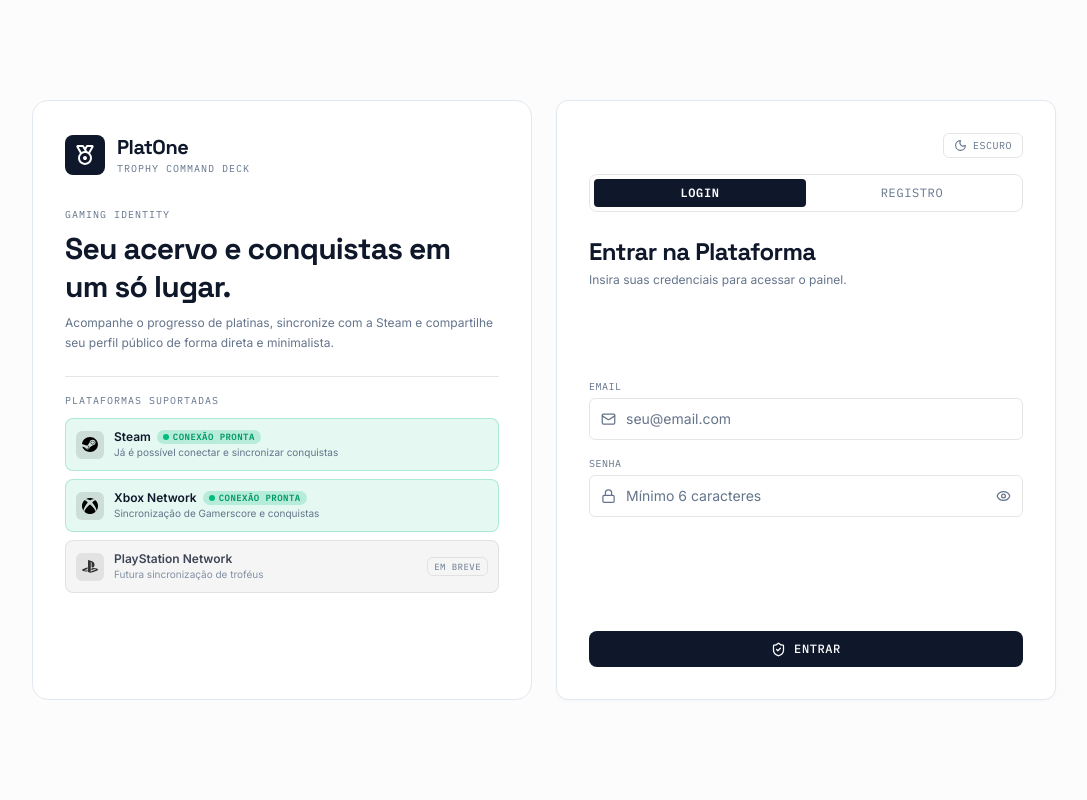
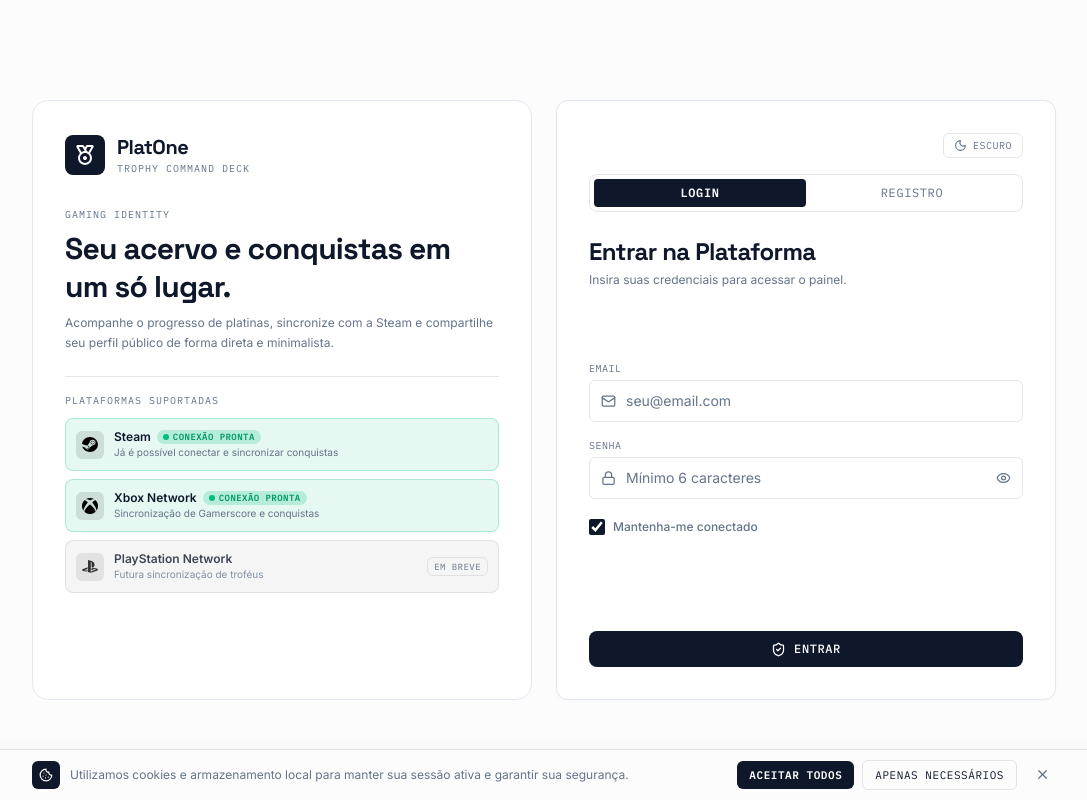
Before and after one commit to eu-micaeu/PlatOne, a React (Vite) app in the folder frontend/react/: page / in a window 1280 px wide. Shown: the whole page, without its empty margins (96-1183 px from the left). Built offline with nearby package versions, Linux system fonts and the light colour scheme.

Commit message:
feat: add cookie consent modal and remember me functionality in AuthPage

```diff
--- a/frontend/react/src/App.tsx
+++ b/frontend/react/src/App.tsx
@@ -8,6 +8,8 @@
 import HomePage from './pages/HomePage';
 import ProfilePage from './pages/ProfilePage';
 import SettingsPage from './pages/SettingsPage';
+import ConfirmLogoutModal from './components/ConfirmLogoutModal';
+import CookieModal from './components/CookieModal';
 import type {
   Achievement,
   AuthMode,
@@ -53,6 +55,7 @@
   const [emailInput, setEmailInput] = useState('');
   const [passwordInput, setPasswordInput] = useState('');
   const [confirmPasswordInput, setConfirmPasswordInput] = useState('');
+  const [rememberMe, setRememberMe] = useState(true);
 
   const [platinums, setPlatinums] = useState<Platinum[]>([]);
   const [stats, setStats] = useState<Stats | null>(null);
@@ -84,6 +87,9 @@
   const [achievementsLoading, setAchievementsLoading] = useState(false);
   const [achievementsError, setAchievementsError] = useState<string | null>(null);
 
+  const [showLogoutModal, setShowLogoutModal] = useState(false);
+  const [isLoggingOut, setIsLoggingOut] = useState(false);
+
   const authHeaders = useMemo(
     () => (authToken ? { Authorization: `Bearer ${authToken}` } : {}),
     [authToken]
@@ -129,12 +135,19 @@
     setRoutePath(targetPath);
   }, []);
 
-  const setSessionToken = useCallback((token: string | null) => {
+  const setSessionToken = useCallback((token: string | null, remember = true) => {
     setAuthToken(token);
     if (token) {
+      if (remember) {
         localStorage.setItem(TOKEN_STORAGE_KEY, token);
+        sessionStorage.removeItem(TOKEN_STORAGE_KEY);
+      } else {
+        sessionStorage.setItem(TOKEN_STORAGE_KEY, token);
+        localStorage.removeItem(TOKEN_STORAGE_KEY);
+      }
     } else {
       localStorage.removeItem(TOKEN_STORAGE_KEY);
+      sessionStorage.removeItem(TOKEN_STORAGE_KEY);
     }
   }, []);
 
@@ -730,7 +743,7 @@
       }
 
       const result = (await response.json()) as AuthResponse;
-      setSessionToken(result.token);
+      setSessionToken(result.token, rememberMe);
       setUser(result.user);
       resetAuthForm();
       setAuthError(null);
@@ -751,6 +764,7 @@
 
   const handleLogout = async () => {
     try {
+      setIsLoggingOut(true);
       if (authToken) {
         await fetch('/api/auth/logout', {
           method: 'POST',
@@ -760,6 +774,8 @@
     } catch (logoutError) {
       console.error('Logout failed:', logoutError);
     } finally {
+      setIsLoggingOut(false);
+      setShowLogoutModal(false);
       setSessionToken(null);
       setUser(null);
       setProfileError(null);
@@ -913,6 +929,7 @@
 
   if (!isAuthenticated && !isPublicProfileRoute) {
     return (
+      <>
         <AuthPage
           authMode={authMode}
           authSubmitting={authSubmitting}
@@ -921,15 +938,19 @@
           emailInput={emailInput}
           passwordInput={passwordInput}
           confirmPasswordInput={confirmPasswordInput}
+          rememberMe={rememberMe}
           onNicknameChange={setNicknameInput}
           onEmailChange={setEmailInput}
           onPasswordChange={setPasswordInput}
           onConfirmPasswordChange={setConfirmPasswordInput}
+          onRememberMeChange={setRememberMe}
           onModeChange={handleModeChange}
           onSubmit={handleAuthSubmit}
           themeMode={themeMode}
           onToggleTheme={toggleTheme}
         />
+        <CookieModal />
+      </>
     );
   }
 
@@ -1095,6 +1116,7 @@
             </motion.div>
           )}
         </AnimatePresence>
+        <CookieModal />
       </>
     );
   }
@@ -1105,7 +1127,7 @@
         userName={user?.name}
         activePath={activeTopBarPath}
         onNavigate={(path) => navigateTo(path)}
-        onLogout={handleLogout}
+        onLogout={() => setShowLogoutModal(true)}
         themeMode={themeMode}
         onToggleTheme={toggleTheme}
       />
@@ -1271,6 +1293,14 @@
           </motion.div>
         )}
       </AnimatePresence>
+
+      <ConfirmLogoutModal
+        isOpen={showLogoutModal}
+        isLoggingOut={isLoggingOut}
+        onClose={() => setShowLogoutModal(false)}
+        onConfirm={handleLogout}
+      />
+      <CookieModal />
     </>
   );
 }
@@ -1398,7 +1428,7 @@
   if (typeof window === 'undefined') {
     return null;
   }
-  return localStorage.getItem(TOKEN_STORAGE_KEY);
+  return localStorage.getItem(TOKEN_STORAGE_KEY) || sessionStorage.getItem(TOKEN_STORAGE_KEY);
 }
 
 function getStoredTheme(): ThemeMode {
--- /dev/null
+++ b/frontend/react/src/components/ConfirmLogoutModal.tsx
@@ -0,0 +1,108 @@
+import { useEffect } from 'react';
+import { AnimatePresence, motion } from 'motion/react';
+import { LoaderCircle, LogOut, X } from 'lucide-react';
+
+type ConfirmLogoutModalProps = {
+  isOpen: boolean;
+  isLoggingOut?: boolean;
+  onClose: () => void;
+  onConfirm: () => void;
+};
+
+export default function ConfirmLogoutModal({
+  isOpen,
+  isLoggingOut = false,
+  onClose,
+  onConfirm,
+}: ConfirmLogoutModalProps) {
+  useEffect(() => {
+    const handleKeyDown = (event: KeyboardEvent) => {
+      if (event.key === 'Escape' && isOpen && !isLoggingOut) {
+        onClose();
+      }
+    };
+
+    window.addEventListener('keydown', handleKeyDown);
+    return () => window.removeEventListener('keydown', handleKeyDown);
+  }, [isOpen, isLoggingOut, onClose]);
+
+  return (
+    <AnimatePresence>
+      {isOpen && (
+        <motion.div
+          className="fixed inset-0 z-50 flex items-center justify-center bg-black/60 backdrop-blur-sm p-4"
+          initial={{ opacity: 0 }}
+          animate={{ opacity: 1 }}
+          exit={{ opacity: 0 }}
+          onClick={() => {
+            if (!isLoggingOut) onClose();
+          }}
+        >
+          <motion.div
+            className="glass-panel relative w-full max-w-md overflow-hidden p-6 sm:p-7 shadow-2xl"
+            initial={{ opacity: 0, scale: 0.95, y: 12 }}
+            animate={{ opacity: 1, scale: 1, y: 0 }}
+            exit={{ opacity: 0, scale: 0.95, y: 12 }}
+            transition={{ duration: 0.2 }}
+            onClick={(event) => event.stopPropagation()}
+          >
+            <button
+              type="button"
+              className="absolute right-4 top-4 rounded-lg p-1.5 text-[var(--text-soft)] hover:text-[var(--text-main)] hover:bg-black/5 dark:hover:bg-white/10 transition-colors disabled:opacity-50"
+              onClick={onClose}
+              disabled={isLoggingOut}
+              aria-label="Fechar modal"
+            >
+              <X size={18} />
+            </button>
+
+            <div className="flex items-start gap-4">
+              <div className="flex h-12 w-12 flex-shrink-0 items-center justify-center rounded-xl bg-red-500/10 text-red-600 dark:bg-red-500/20 dark:text-red-400">
+                <LogOut size={22} />
+              </div>
+
+              <div>
+                <h3 className="font-display text-xl font-bold tracking-tight text-[var(--text-main)]">
+                  Sair da Conta
+                </h3>
+                <p className="mt-2 text-sm leading-relaxed text-[var(--text-soft)]">
+                  Tem certeza de que deseja encerrar sua sessão? Você precisará fazer login novamente para acessar o PlatOne.
+                </p>
+              </div>
+            </div>
+
+            <div className="mt-7 flex flex-col-reverse gap-2 sm:flex-row sm:items-center sm:justify-end sm:gap-3">
+              <button
+                type="button"
+                className="inline-flex h-10 items-center justify-center rounded-lg border border-black/10 dark:border-white/10 px-4 py-2 font-mono text-xs uppercase tracking-wider text-[var(--text-main)] transition-colors hover:bg-black/5 dark:hover:bg-white/10 disabled:opacity-50"
+                onClick={onClose}
+                disabled={isLoggingOut}
+              >
+                Cancelar
+              </button>
+
+              <button
+                type="button"
+                className="inline-flex h-10 items-center justify-center gap-2 rounded-lg bg-red-600 px-4 py-2 font-mono text-xs uppercase tracking-wider font-semibold text-white transition-colors hover:bg-red-700 dark:bg-red-500 dark:hover:bg-red-600 disabled:opacity-50"
+                onClick={onConfirm}
+                disabled={isLoggingOut}
+              >
+                {isLoggingOut ? (
+                  <>
+                    <LoaderCircle size={14} className="animate-spin" />
+                    Saindo...
+                  </>
+                ) : (
+                  <>
+                    <LogOut size={14} />
+                    Sair da Conta
+                  </>
+                )}
+              </button>
+            </div>
+          </motion.div>
+        </motion.div>
+      )}
+    </AnimatePresence>
+  );
+}
--- /dev/null
+++ b/frontend/react/src/components/CookieModal.tsx
@@ -0,0 +1,80 @@
+import { useEffect, useState } from 'react';
+import { AnimatePresence, motion } from 'motion/react';
+import { Cookie, X } from 'lucide-react';
+
+const COOKIE_CONSENT_KEY = 'platone.cookie.consent';
+
+export default function CookieModal() {
+  const [isVisible, setIsVisible] = useState(false);
+
+  useEffect(() => {
+    if (typeof window === 'undefined') return;
+    const consent = localStorage.getItem(COOKIE_CONSENT_KEY);
+    if (!consent) {
+      const timer = setTimeout(() => setIsVisible(true), 500);
+      return () => clearTimeout(timer);
+    }
+  }, []);
+
+  const handleAcceptAll = () => {
+    localStorage.setItem(COOKIE_CONSENT_KEY, 'all');
+    setIsVisible(false);
+  };
+
+  const handleAcceptEssential = () => {
+    localStorage.setItem(COOKIE_CONSENT_KEY, 'essential');
+    setIsVisible(false);
+  };
+
+  return (
+    <AnimatePresence>
+      {isVisible && (
+        <motion.div
+          className="fixed bottom-0 left-0 right-0 z-50 w-full border-t border-black/10 dark:border-white/10 bg-[var(--bg-main)]/95 backdrop-blur-md px-4 py-2.5 shadow-2xl sm:px-6 lg:px-8"
+          initial={{ opacity: 0, y: '100%' }}
+          animate={{ opacity: 1, y: 0 }}
+          exit={{ opacity: 0, y: '100%' }}
+          transition={{ duration: 0.3, ease: 'easeOut' }}
+        >
+          <div className="mx-auto flex w-full max-w-5xl flex-col items-start justify-between gap-2.5 sm:flex-row sm:items-center">
+            <div className="flex items-center gap-2.5 text-xs text-[var(--text-soft)]">
+              <div className="flex h-7 w-7 flex-shrink-0 items-center justify-center rounded-md bg-[var(--ink-main)] text-white dark:bg-white dark:text-black">
+                <Cookie size={14} />
+              </div>
+              <p className="leading-tight">
+                Utilizamos cookies e armazenamento local para manter sua sessão ativa e garantir sua segurança.
+              </p>
+            </div>
+
+            <div className="flex items-center gap-2 self-end sm:self-auto flex-shrink-0">
+              <button
+                type="button"
+                onClick={handleAcceptAll}
+                className="rounded-md bg-[var(--ink-main)] px-3 py-1.5 font-mono text-[11px] uppercase tracking-wider font-semibold text-white dark:bg-white dark:text-black transition-opacity hover:opacity-90"
+              >
+                Aceitar Todos
+              </button>
+
+              <button
+                type="button"
+                onClick={handleAcceptEssential}
+                className="rounded-md border border-black/10 dark:border-white/10 px-3 py-1.5 font-mono text-[11px] uppercase tracking-wider text-[var(--text-main)] transition-colors hover:bg-black/5 dark:hover:bg-white/10"
+              >
+                Apenas Necessários
+              </button>
+
+              <button
+                type="button"
+                onClick={handleAcceptEssential}
+                className="rounded-md p-1.5 text-[var(--text-soft)] transition-colors hover:bg-black/5 dark:hover:bg-white/10 hover:text-[var(--text-main)] ml-1"
+                aria-label="Fechar aviso de cookies"
+              >
+                <X size={15} />
+              </button>
+            </div>
+          </div>
+        </motion.div>
+      )}
+    </AnimatePresence>
+  );
+}
--- a/frontend/react/src/pages/AuthPage.tsx
+++ b/frontend/react/src/pages/AuthPage.tsx
@@ -14,10 +14,12 @@
   emailInput: string;
   passwordInput: string;
   confirmPasswordInput: string;
+  rememberMe: boolean;
   onNicknameChange: (value: string) => void;
   onEmailChange: (value: string) => void;
   onPasswordChange: (value: string) => void;
   onConfirmPasswordChange: (value: string) => void;
+  onRememberMeChange: (value: boolean) => void;
   onModeChange: (mode: AuthMode) => void;
   onSubmit: (event: FormEvent<HTMLFormElement>) => void;
   themeMode: 'light' | 'dark';
@@ -46,10 +48,12 @@
   emailInput,
   passwordInput,
   confirmPasswordInput,
+  rememberMe,
   onNicknameChange,
   onEmailChange,
   onPasswordChange,
   onConfirmPasswordChange,
+  onRememberMeChange,
   onModeChange,
   onSubmit,
   themeMode,
@@ -240,6 +244,22 @@
                 </div>
               </div>
 
+              {isLogin && (
+                <div className="flex items-center justify-between pt-1">
+                  <label className="inline-flex items-center gap-2 cursor-pointer select-none">
+                    <input
+                      type="checkbox"
+                      checked={rememberMe}
+                      onChange={(event) => onRememberMeChange(event.target.checked)}
+                      className="h-4 w-4 rounded border-black/20 dark:border-white/20 bg-transparent text-[var(--ink-main)] accent-[var(--ink-main)] cursor-pointer"
+                    />
+                    <span className="text-xs text-[var(--text-soft)] hover:text-[var(--text-main)] transition-colors font-medium">
+                      Mantenha-me conectado
+                    </span>
+                  </label>
+                </div>
+              )}
+
               {!isLogin && (
                 <div>
                   <label className="mb-1 block font-mono text-[10px] uppercase tracking-wider text-[var(--text-soft)]">
--- a/frontend/react/src/pages/ProfilePage.tsx
+++ b/frontend/react/src/pages/ProfilePage.tsx
@@ -84,7 +84,7 @@
   };
 
   return (
-    <div className="mx-auto w-full max-w-6xl space-y-6">
+    <div className="w-full space-y-6">
       <motion.section
         initial={{ opacity: 0, y: 12 }}
         animate={{ opacity: 1, y: 0 }}
--- a/frontend/react/src/pages/SettingsPage.tsx
+++ b/frontend/react/src/pages/SettingsPage.tsx
@@ -87,7 +87,7 @@
   };
 
   return (
-    <div className="mx-auto w-full max-w-4xl space-y-6">
+    <div className="w-full space-y-6">
       <motion.section
         initial={{ opacity: 0, y: 12 }}
         animate={{ opacity: 1, y: 0 }}
```
Lines whose indentation alone changed are shown as unchanged.
